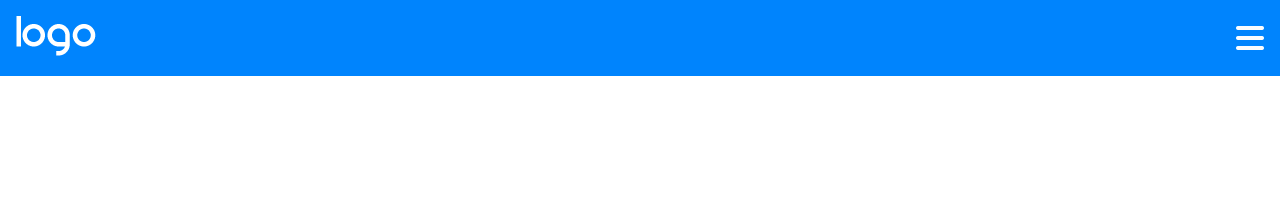
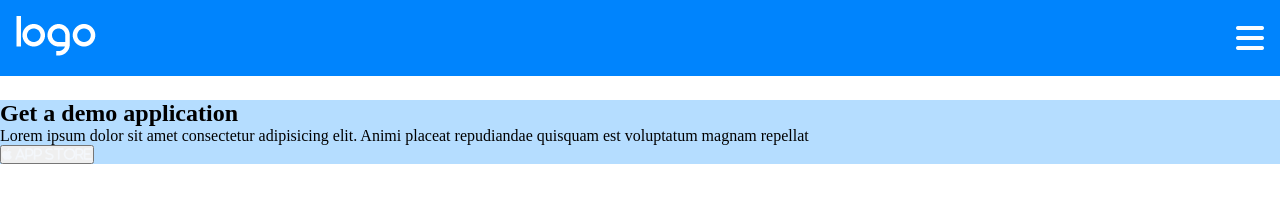
Before and after one commit to EligioBiasi/htmlcss-responsive-layout, a plain HTML site: page index.html in a window 1280 px wide. Drawn offline with Linux system fonts and the light colour scheme.

Commit message:
header cards work in progress

```diff
--- a/index.html
+++ b/index.html
@@ -6,6 +6,7 @@
     <meta name="viewport" content="width=device-width, initial-scale=1.0">
     <title>htmlcss-responsive-layout</title>
     <link rel="stylesheet" href="style.css">
+    <link rel="stylesheet" href="style-tablet.css">
     <!-- FONT AWESOME 6.4.0 -->
     <link rel="stylesheet" href="https://cdnjs.cloudflare.com/ajax/libs/font-awesome/6.4.0/css/all.min.css">
 </head>
@@ -24,6 +25,23 @@
             </nav>
         </section>
 
+        <section class="flex wrap">
+            <div class="container">
+                <div class="card-left card-background">
+                    <h1>Get a demo application</h1>
+                    <p>Lorem ipsum dolor sit amet consectetur adipisicing elit. Animi placeat repudiandae quisquam est voluptatum magnam repellat</p>
+                    <button class=""><i class="fa-brands fa-apple" style="color: #f4f7fb;"> App store</i></button>
+
+                </div>
+
+                <div class="card-right card-background">
+
+                </div>
+
+            </div>
+
+        </section>
+
     </header>
 </body>
 </html>
--- a/style.css
+++ b/style.css
@@ -9,8 +9,13 @@
     display: flex;
 }
 
+.wrap{
+    flex-wrap: wrap;
+}
+
 .header-background{
     background-color: #0084fd;
+    margin-bottom: 1.5rem;
 }
 
 .container{
@@ -20,6 +25,18 @@
 .logo{
     width: 40%;
     padding: 1rem;
+}
+
+.card-left{
+    width: 100%;
+}
+
+.card-right{
+    width: 100%;
+}
+
+.card-background{
+    background-color: #b5ddff;
 }
 
 nav.container{
```
Also changed, not shown: style-tablet.css (added).
